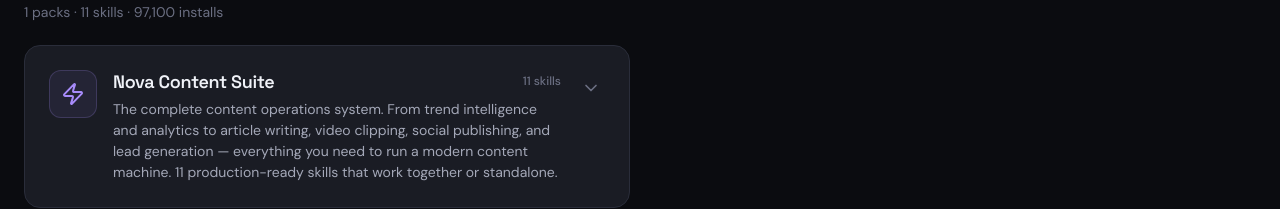
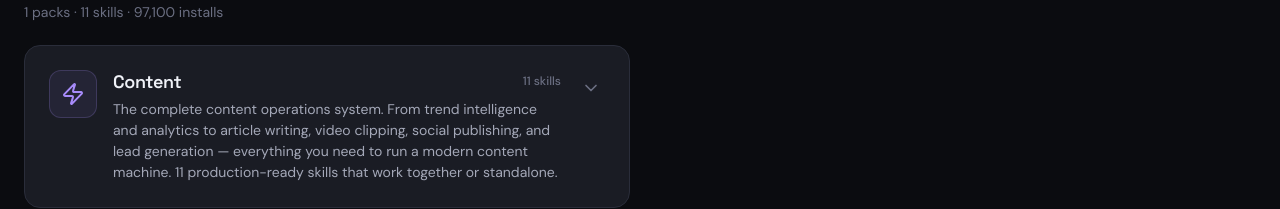
Before and after one commit to Gandley/skillvault-project, a React (Vite) app: page / in a window 1280 px wide. Shown: the part 452-661 px from the top of the page. Built offline with nearby package versions, Linux system fonts and the light colour scheme.

Commit message:
fix: change storage key to force new skills load, rename pack to Content

```diff
--- a/src/data/skills.js
+++ b/src/data/skills.js
@@ -1,7 +1,7 @@
 export const skillPacks = [
   {
-    id: 'nova-content-suite',
-    name: 'Nova Content Suite',
+    id: 'content',
+    name: 'Content',
     description: 'The complete content operations system. From trend intelligence and analytics to article writing, video clipping, social publishing, and lead generation — everything you need to run a modern content machine. 11 production-ready skills that work together or standalone.',
     icon: 'Zap',
     color: 'violet',
--- a/src/lib/storage.js
+++ b/src/lib/storage.js
@@ -1,7 +1,7 @@
 // localStorage helpers for persistence
 import { skills as defaultSkills, categories as defaultCategories, skillPacks as defaultSkillPacks } from '../data/skills.js';
 
-const STORAGE_KEY = 'skillvault_data';
+const STORAGE_KEY = 'skillvault_data_v2';
 const PASSCODE_KEY = 'skillvault_passcode';
 const UNLOCKED_KEY = 'skillvault_unlocked';
 const SETTINGS_KEY = 'skillvault_settings';
```
